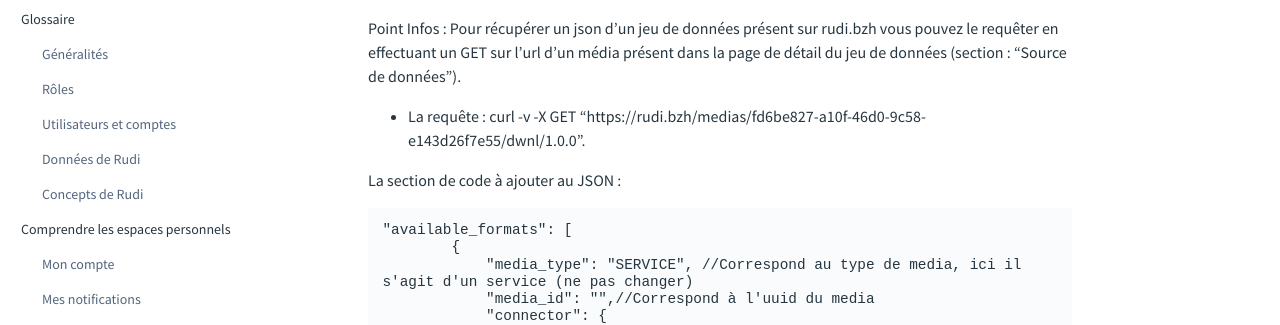
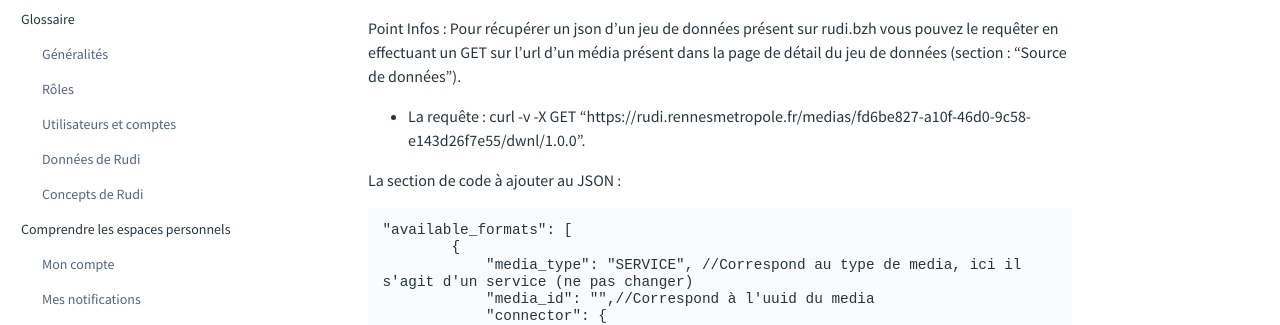
Before and after one commit to sigrennesmetropole/rudi_documentation, a Jekyll site: the page built from articles/_Jeux_de_donnees_geo/wms.md, in a window 1280 px wide. Shown: the part 347-672 px from the top of the page. Built offline with Jekyll 4.4.1, drawn with Linux system fonts in a browser that asks for light colours; some of the changed lines change nothing that is shown.

Commit message:
Update wms.md

```diff
--- a/articles/_Jeux_de_donnees_geo/wms.md
+++ b/articles/_Jeux_de_donnees_geo/wms.md
@@ -8,7 +8,7 @@ title: Média WMS
 Vous trouverez ci-dessous la section available format à ajouter à votre json de publication.
 
 Point Infos : Pour récupérer un json d'un jeu de données présent sur rudi.bzh vous pouvez le requêter en effectuant un GET sur l'url d'un média présent dans la page de détail du jeu de données (section : "Source de données").
-* La requête : curl -v -X GET "https://rudi.bzh/medias/fd6be827-a10f-46d0-9c58-e143d26f7e55/dwnl/1.0.0".
+* La requête : curl -v -X GET "https://rudi.rennesmetropole.fr/medias/fd6be827-a10f-46d0-9c58-e143d26f7e55/dwnl/1.0.0".
 
 La section de code à ajouter au JSON :
 
```
